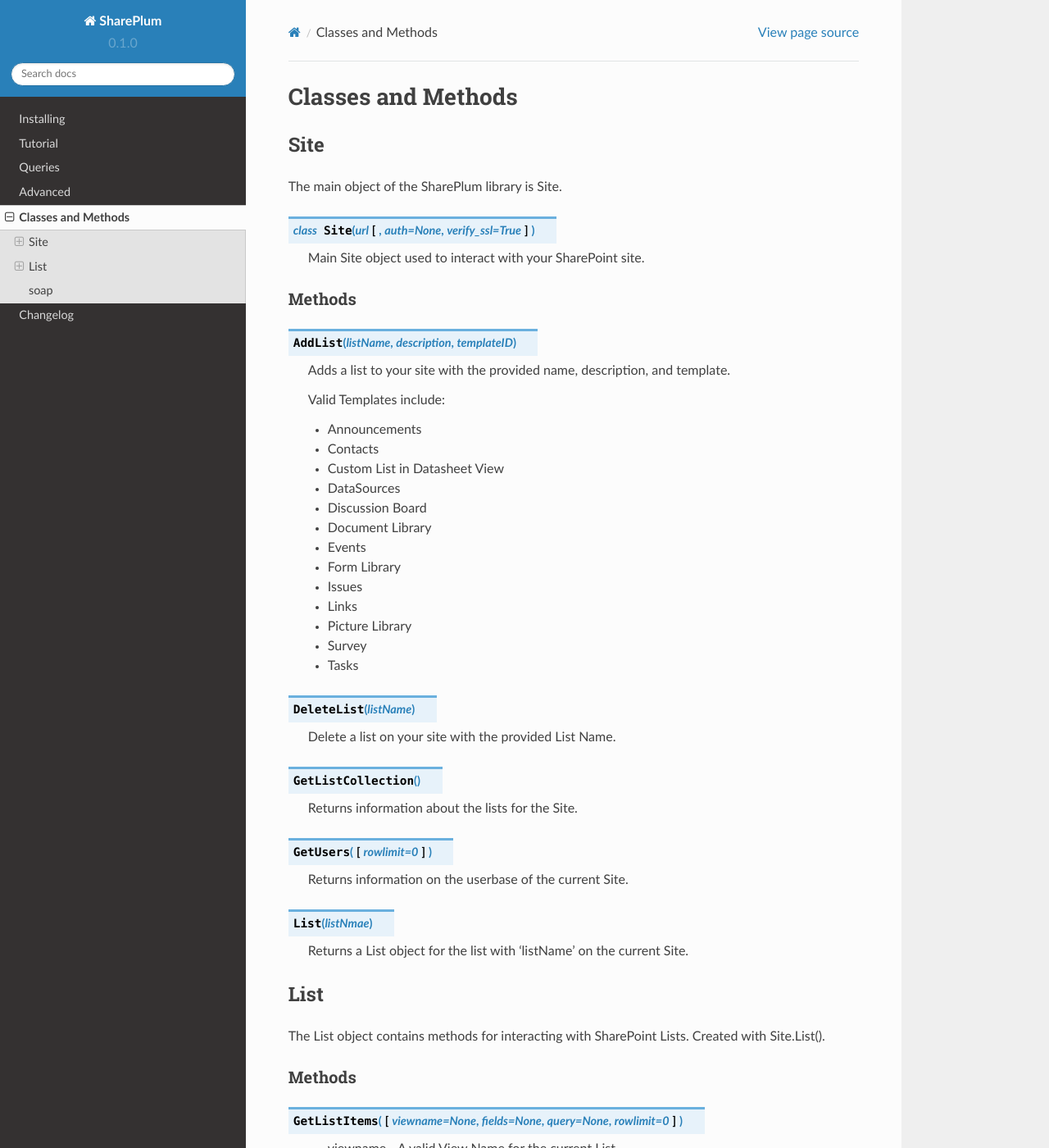
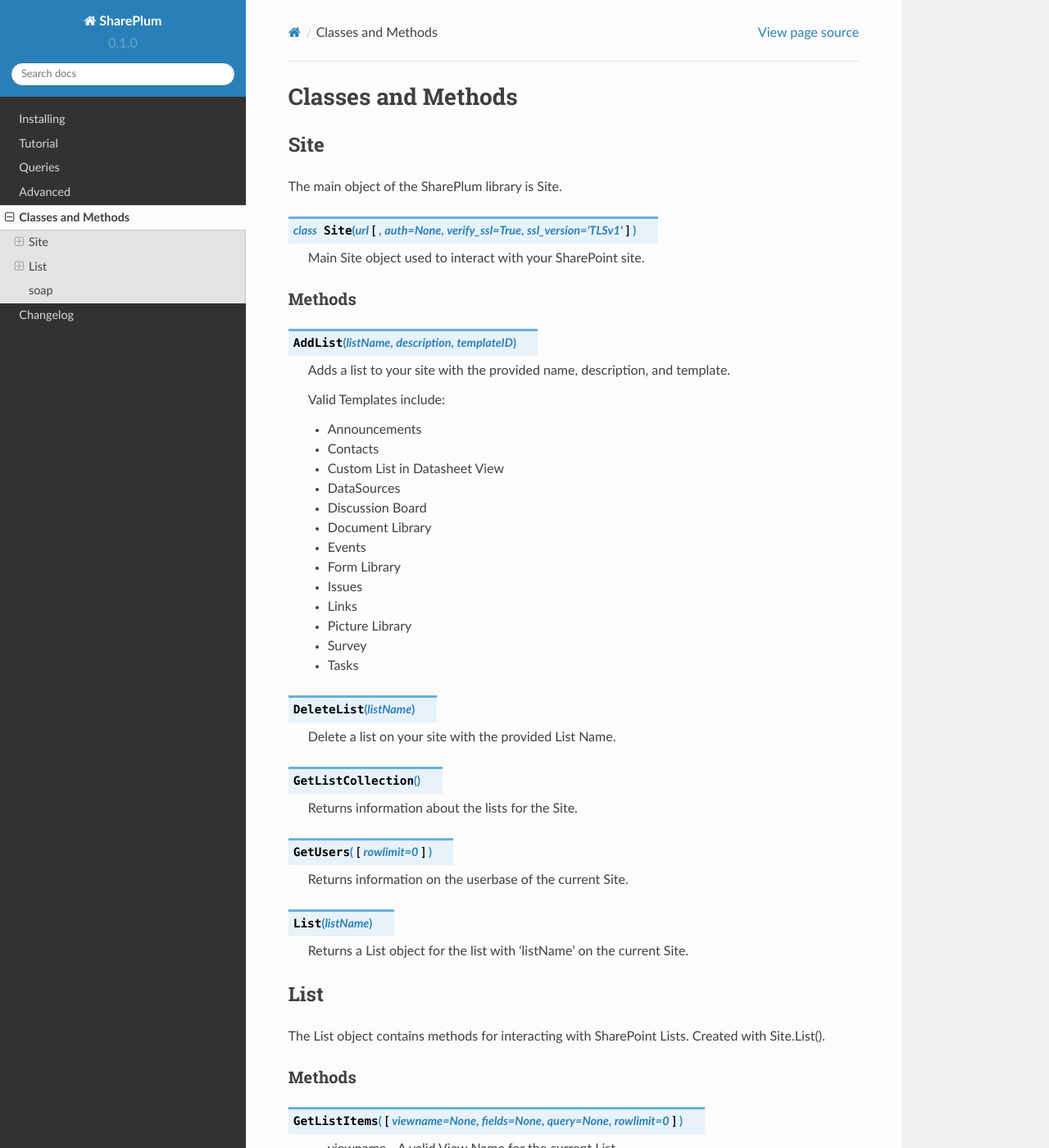
Before and after one commit to jasonrollins/shareplum, a Sphinx documentation site: the page built from docs/objects.rst, in a window 1280 px wide and 1400 px high. Shown: the whole window at 82% size. Built offline with Sphinx 7.4.7 and the Read the Docs theme 2.0.0, drawn with Linux system fonts in a browser that asks for light colours.

Commit message:
Update objects.rst
Added the ssl_version argument to the Site() class and fixed a typo.

```diff
--- a/docs/objects.rst
+++ b/docs/objects.rst
@@ -6,7 +6,7 @@
 ====
 The main object of the SharePlum library is Site.
 
-.. py:class:: Site(url [, auth=None, verify_ssl=True])
+.. py:class:: Site(url [, auth=None, verify_ssl=True, ssl_version='TLSv1'])
 
     Main Site object used to interact with your SharePoint site.
 
@@ -45,7 +45,7 @@
 
     Returns information on the userbase of the current Site.
 
-.. py:function:: List(listNmae)
+.. py:function:: List(listName)
 
     Returns a List object for the list with 'listName' on the current Site.
 
```
